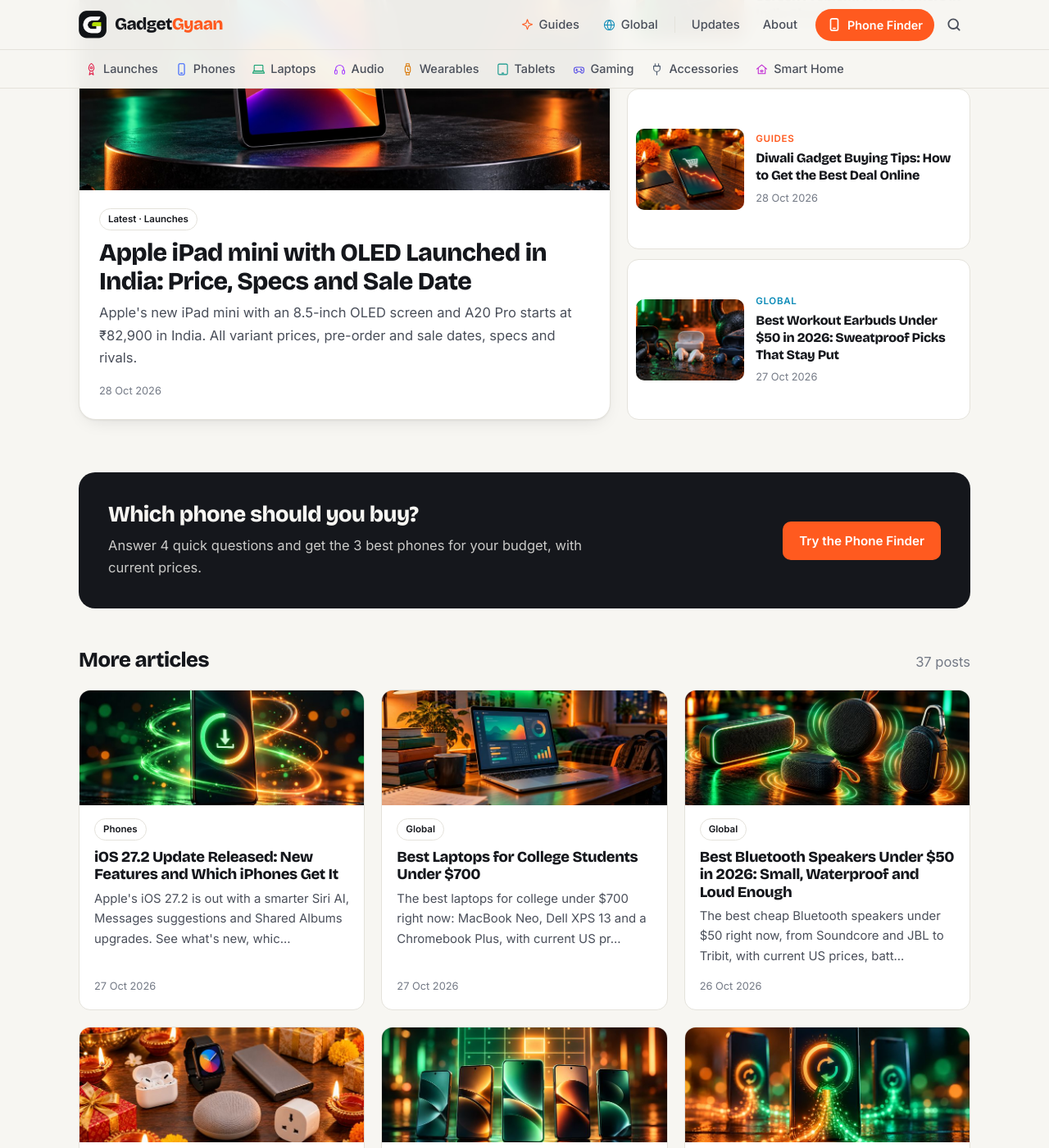
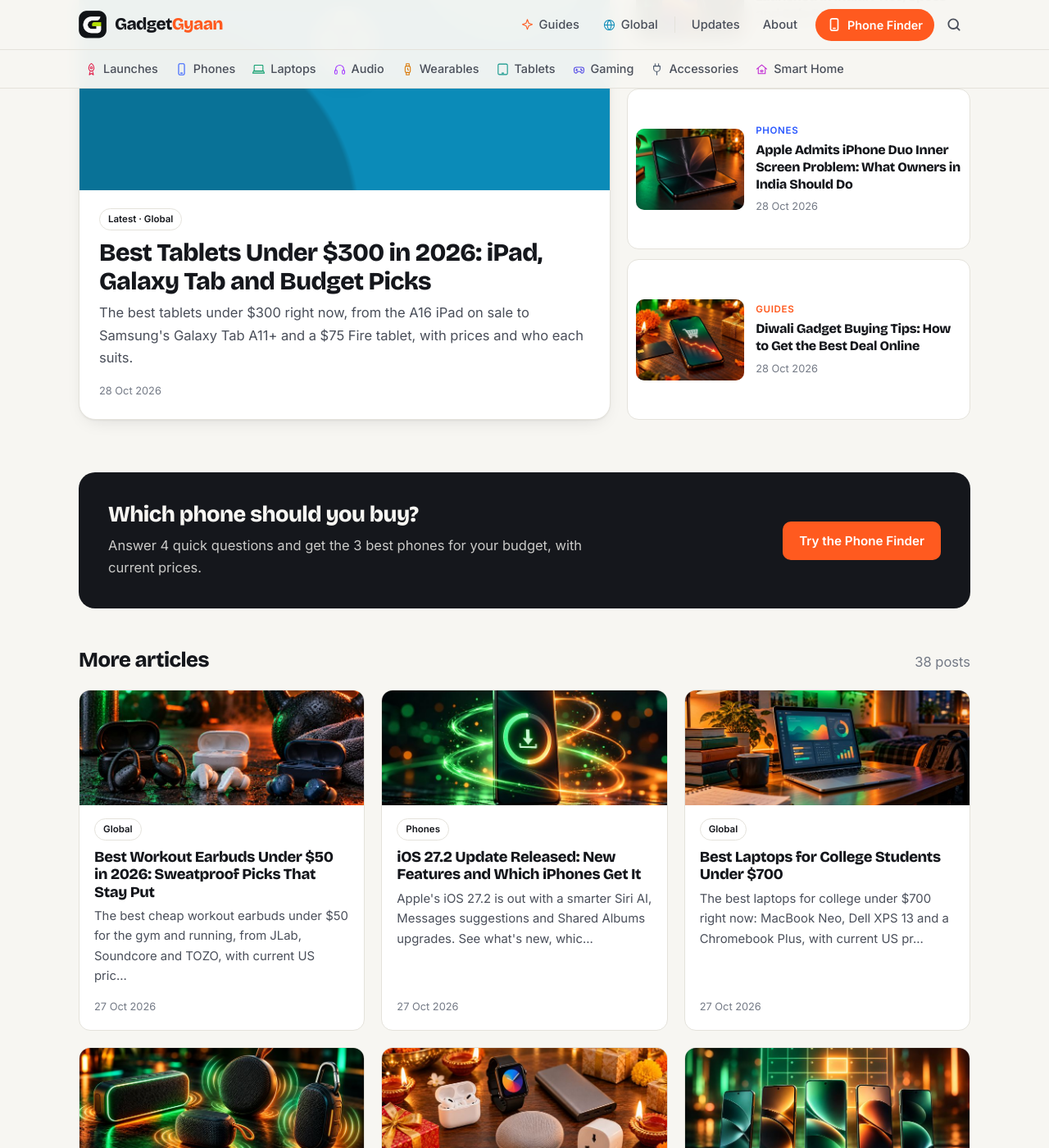
Before and after one commit to kiteksood167/kiteksood167.github.io, a Jekyll site: the page built from index.html, in a window 1280 px wide and 1400 px high, scrolled down 594 px. Shown: the whole window at 82% size. Built offline with Jekyll 4.4.1, drawn with Linux system fonts in a browser that asks for light colours; part of the change alters nothing that is shown; some of the changed text lies outside the part shown.

Commit message:
New post: Best Tablets Under $300 in 2026: iPad, Galaxy Tab and Budget Picks
Co-Authored-By: Claude Opus 5.5 <noreply@anthropic.com>
Claude-Session: https://claude.ai/code/session_019q2TsaYyUfQwBS5iqKAhGu

```diff
--- a/_posts/2026-10-27-best-laptops-for-college-students-under-700.md
+++ b/_posts/2026-10-27-best-laptops-for-college-students-under-700.md
@@ -90,7 +90,7 @@ A real gaming laptop is hard to find under $700 right now. PCWorld's budget gami
 - **The lowest price:** a Chromebook Plus bought on sale, if your coursework is mostly web-based.
 - **Engineering or design students:** check your program's software list first. You may need Windows, 16GB of memory or a stronger chip, which can mean a bigger budget.
 
-**Related reading:** [Best Budget Phones Under $300 in 2026](/best-budget-phones-under-300/) · [Best Noise Cancelling Headphones Under $100 in 2026](/best-noise-cancelling-headphones-under-100/)
+**Related reading:** [Best Budget Phones Under $300 in 2026](/best-budget-phones-under-300/) · [Best Noise Cancelling Headphones Under $100 in 2026](/best-noise-cancelling-headphones-under-100/) · [Best Tablets Under $300 in 2026: iPad, Galaxy Tab and Budget Picks](/best-tablets-under-300/)
 
 ## The bottom line
 
--- /dev/null
+++ b/_posts/2026-10-28-best-tablets-under-300.md
@@ -0,0 +1,102 @@
+---
+title: "Best Tablets Under $300 in 2026: iPad, Galaxy Tab and Budget Picks"
+seo_title: "Best Tablets Under $300 in 2026"
+description: "The best tablets under $300 right now, from the A16 iPad on sale to Samsung's Galaxy Tab A11+ and a $75 Fire tablet, with prices and who each suits."
+date: 2026-10-28 20:38:00 +0530
+category: Global
+also_in: [Tablets]
+tags: [tablets, budget tablet, ipad, galaxy tab, fire tablet, buying guide]
+affiliate: true
+---
+
+You don't need to spend $500 to get a good tablet. Under $300 you can get an iPad when it's on sale, a Samsung tablet with seven years of updates, or a perfectly good streaming screen for under $100. Here are the five best options right now, and how to choose between them before Black Friday.
+
+<!--more-->
+
+## Quick comparison
+
+| Tablet | Price (late Oct 2026) | Screen | Chip | Storage | Best for |
+|---|---|---|---|---|---|
+| Apple iPad (A16, 11th gen) | $349 list, often $299 on Amazon | 11" Liquid Retina, 2360 x 1640 | Apple A16 | 128GB | Best overall if you can catch the sale |
+| Samsung Galaxy Tab A11+ | $249.99, often near $200 | 11" LCD, 1920 x 1200, 90Hz | MediaTek Dimensity 7300 | 128GB or 256GB + microSD | Best Android tablet |
+| Samsung Galaxy Tab A9+ | $219 list, often $130 to $150 | 11" LCD, 1920 x 1200, 90Hz | Snapdragon 695 | 64GB or 128GB + microSD | Best under $150 |
+| Lenovo Tab M11 | around $150 | 11" LCD, 90Hz | MediaTek Helio G88 | 64GB or 128GB + microSD | Note-taking on a budget |
+| Amazon Fire HD 10 (2023) | $154.99 list, often under $100 | 10.1" LCD, 1920 x 1200 | Octa-core MediaTek | 32GB or 64GB + microSD | Streaming, reading and kids |
+
+Prices move a lot in the weeks before Black Friday, so check the current price before you buy.
+
+## 1. Apple iPad (A16): best overall
+
+The 11th-generation iPad launched in March 2025 at $349 for 128GB, and Amazon regularly drops it to $299, as it did in May this year according to MacRumors. At that price, nothing else here comes close. The A16 chip handles games, video editing and split-screen apps easily, and the 11-inch screen is sharp and bright.
+
+You also get Touch ID, USB-C, a 12MP front camera in landscape position for video calls, and support for the Apple Pencil (USB-C) and Magic Keyboard Folio. iPads also get software updates for many years, so this one should stay useful for a long time.
+
+The downsides are small but real. It doesn't support Apple Intelligence, the screen isn't laminated, and Apple's accessories add a lot to the price. A new base iPad is also rumoured, but MacRumors says there's no confirmed date or sign of a price change.
+
+**Best for:** students, families and anyone who already uses an iPhone.
+
+{% include buy.html name="Apple iPad (A16, 128GB)" query="Apple iPad 11 inch A16 128GB" store="us" note="List $349; wait for $299 if you can" %}
+
+## 2. Samsung Galaxy Tab A11+: best Android tablet
+
+Samsung's newest budget tablet went on sale in the US in January at $249.99. It's a big step up from older Galaxy Tab A models, thanks to the MediaTek Dimensity 7300 chip, which Android Authority found smooth for everyday use and light gaming.
+
+It has an 11-inch 90Hz screen, quad speakers, a headphone jack, a microSD slot and a 7,040mAh battery with 25W charging. The biggest selling point is support: Samsung promises up to seven years of software and security updates, which is rare at this price.
+
+What you don't get: S Pen support, a fingerprint reader, or a high-end display. The panel is a basic LCD with 480 nits of brightness, fine indoors but dim in sunlight.
+
+**Best for:** Android users who want a tablet that will keep getting updates for years.
+
+{% include buy.html name="Samsung Galaxy Tab A11+" query="Samsung Galaxy Tab A11+ 11 inch" store="us" note="Seven years of updates, quad speakers, microSD" %}
+
+<!-- inline image 1 -->
+
+## 3. Samsung Galaxy Tab A9+: best under $150
+
+The Galaxy Tab A9+ is older, but it's now so cheap that it's still worth a look. Its list price is $219, and it often sells for $130 to $150. For that you get an 11-inch 90Hz screen, quad speakers and a Snapdragon 695 chip that handles streaming, browsing and casual games well.
+
+Its main weaknesses are slow 15W charging, weak cameras and only 64GB of storage on the base model. If you plan to download lots of shows, get the 128GB version or add a microSD card.
+
+**Best for:** a cheap second screen for Netflix, YouTube and browsing.
+
+{% include buy.html name="Samsung Galaxy Tab A9+" query="Samsung Galaxy Tab A9+ 11 inch" store="us" note="Often $130 to $150; pick 128GB if you can" %}
+
+## 4. Lenovo Tab M11: best for note-taking on a budget
+
+The Lenovo Tab M11 costs around $150 at Walmart and Newegg, and some versions come with Lenovo's Tab Pen in the box. That makes it the cheapest way to get a tablet you can write on. It has an 11-inch 90Hz screen, a microSD slot, a headphone jack and a 7,040mAh battery that Lenovo rates at about 10 hours of video.
+
+The Helio G88 chip is the slowest here, so expect some lag with heavy apps and games. Lenovo also hasn't published a clear update policy, so it won't stay current as long as the Samsung tablets.
+
+**Best for:** students who want to handwrite notes and annotate PDFs without paying for an iPad and Apple Pencil.
+
+{% include buy.html name="Lenovo Tab M11" query="Lenovo Tab M11 with pen" store="us" note="Check the listing says the pen is included" %}
+
+## 5. Amazon Fire HD 10: best for streaming and kids
+
+If you mostly want to watch shows, read and video call, the Fire HD 10 is hard to beat on price. It lists at $154.99, but Amazon cuts it often. During its October Prime Day sale it dropped to $72.99, according to TechRadar.
+
+It runs Amazon's Fire OS, not standard Android, so there's no Google Play Store, and many Google apps aren't officially available. Performance is basic, and it shows lock-screen ads unless you pay extra to remove them. TechRadar also reports that Amazon is preparing a new, more expensive Fire tablet that may run full Android.
+
+**Best for:** a low-cost tablet for Prime Video, Netflix, Kindle books and kids' apps.
+
+{% include buy.html name="Amazon Fire HD 10" query="Amazon Fire HD 10 tablet" store="us" note="Wait for a sale; it often drops below $100" %}
+
+<!-- inline image 2 -->
+
+## What to check before you buy
+
+**Software updates.** A tablet without updates gets slower and less secure over time. Apple and Samsung are the safest choices here. Samsung's Galaxy Tab A11+ promises up to seven years.
+
+**Storage.** 64GB fills up quickly once you download shows and games. Choose 128GB if you can, or make sure the tablet has a microSD slot.
+
+**Apps.** Fire tablets use the Amazon Appstore, which has fewer apps than Google Play or Apple's App Store. If you need Google apps or school apps, choose an iPad or a Samsung or Lenovo tablet.
+
+**Accessories.** A case, keyboard or stylus can add $50 to $150. Check whether a pen is included, and which pens the tablet supports, before you buy.
+
+> **Tip:** Black Friday is on November 27 this year, and tablets are among the most heavily discounted gadgets. If you don't need one right now, add your pick to a wish list and compare its price with the last few months before you buy.
+
+**Related reading:** [Best Laptops for College Students Under $700](/best-laptops-for-college-students-under-700/) · [Best Budget Phones Under $300 in 2026](/best-budget-phones-under-300/)
+
+## The bottom line
+
+For most people, the **Apple iPad (A16)** is the best tablet under $300, as long as you buy it during one of its frequent $299 sales. If you prefer Android or want to spend less, the **Samsung Galaxy Tab A11+** is the best choice, with a capable chip and seven years of updates. For a cheap streaming screen, get the **Galaxy Tab A9+** or wait for the **Fire HD 10** to drop under $100. If handwriting notes matters most, the **Lenovo Tab M11** with its pen is the cheapest option.
```
